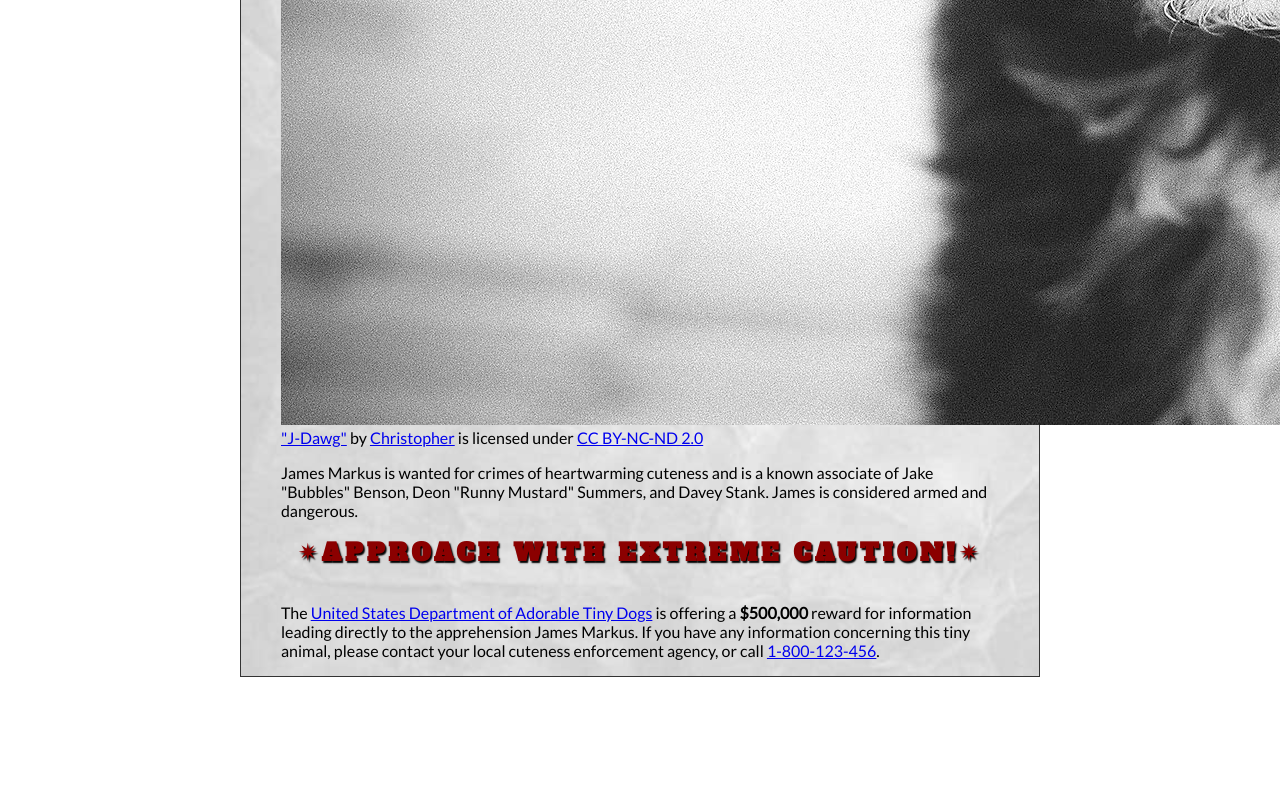
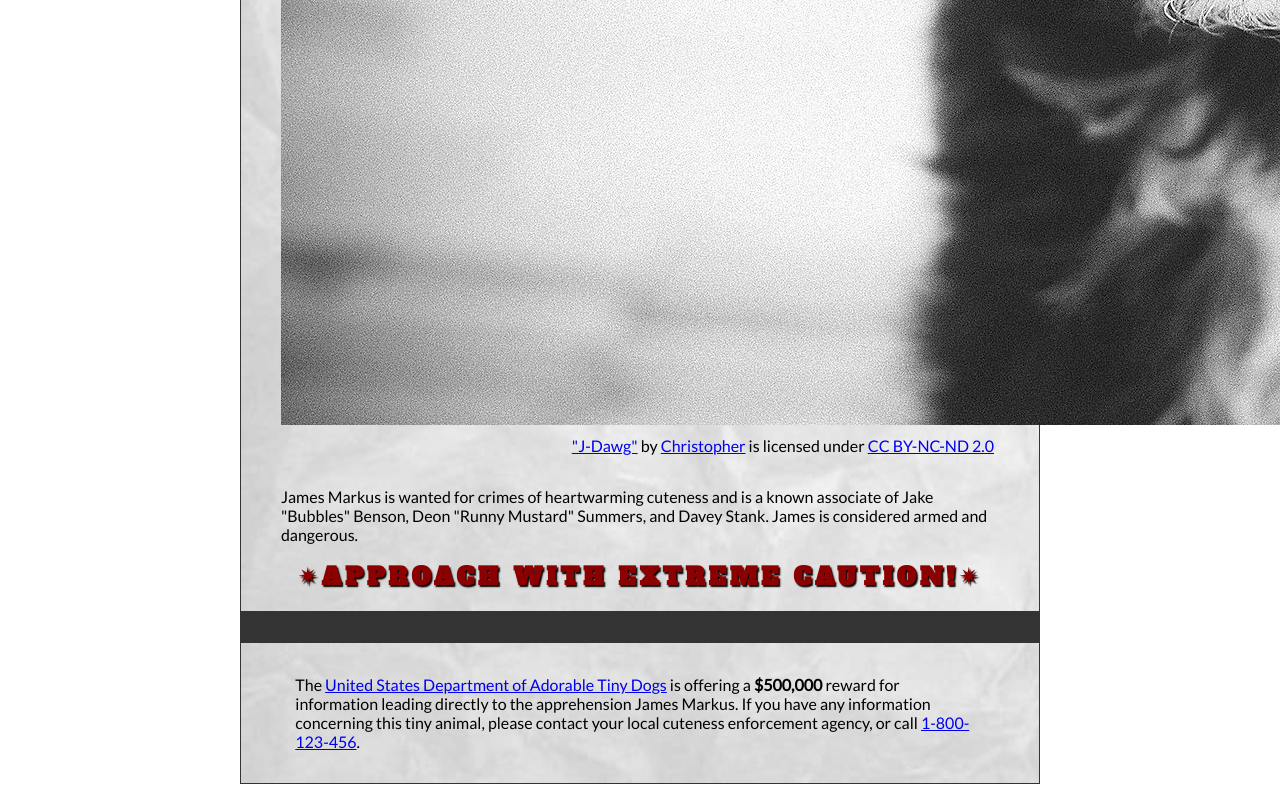
Before and after one commit to CorneliS-CWU/CorneliS-CWU.github.io, a plain HTML site: page wanted-poster/index.html in a window 1280 px wide. Shown: the part 1341-2141 px from the top of the page. Before the commit the page ends 2034 px from the top, so only its background shows below. Drawn offline with Linux system fonts and the light colour scheme.

Commit message:
Update style.css
Update

```diff
--- a/wanted-poster/css/style.css
+++ b/wanted-poster/css/style.css
@@ -123,16 +123,35 @@ p {
     width: 90%;
     margin-left: auto;
     margin-right: auto;
+    text-align: left;
 }
 
 /* Image & Figure */
 
-image {}
+image {
+    width: 100%;
+    margin-top: 0;
+    margin-bottom: 0;
+    margin-left: auto;
+    margin-right: auto;
+    max-width: 50rem;
+}
 
-figure {}
+figure {
+    margin-bottom: 2rem;
 
-figcaption {}
+}
+
+figcaption {
+    padding-top: .5rem;
+    text-align: right;
+}
 
 /* Footer */
 
-footer {}
+footer {
+    padding: 1rem;
+    border-top: 2rem;
+    border-top-color: #333;
+    border-top-style: solid;
+}
```
